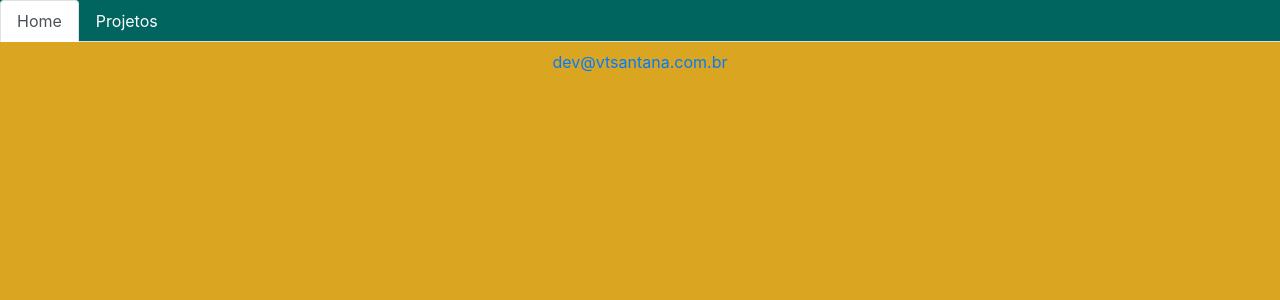
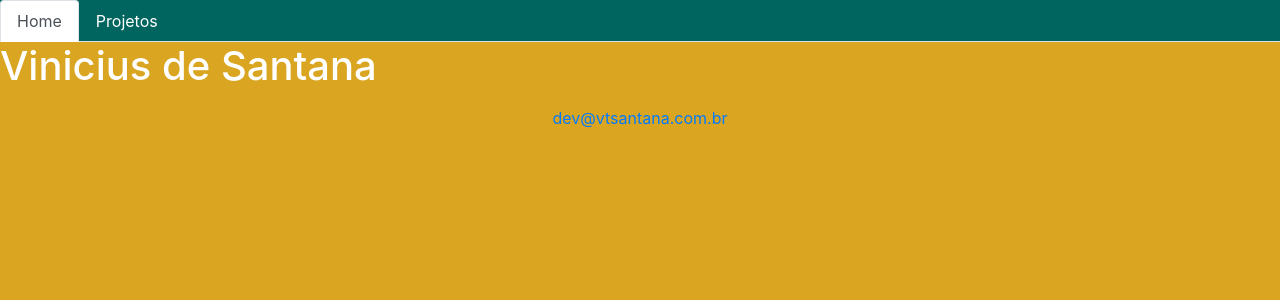
Before and after one commit to viniciusvts/vtsantana, an Angular app: page / in a window 1280 px wide. Both pictures are taken after a click on the link "Home". Shown: the top 300 px of the page. Built offline with nearby package versions, Linux system fonts and the light colour scheme.

Commit message:
conteudo do site

```diff
--- a/src/app/app.component.html
+++ b/src/app/app.component.html
@@ -9,6 +9,11 @@
   </ul>
 </div>
 <!--Fim do menu-->
+<div id="conteudo">
+  <app-home *ngIf="guia=='home'"> </app-home>
+  <app-projetos *ngIf="guia=='proj'"> </app-projetos>
+</div>
+<!--Fim do conteúdo-->
 <div id="rodape">
   <ul class="nav justify-content-center">
     <li class="nav-item">
```
